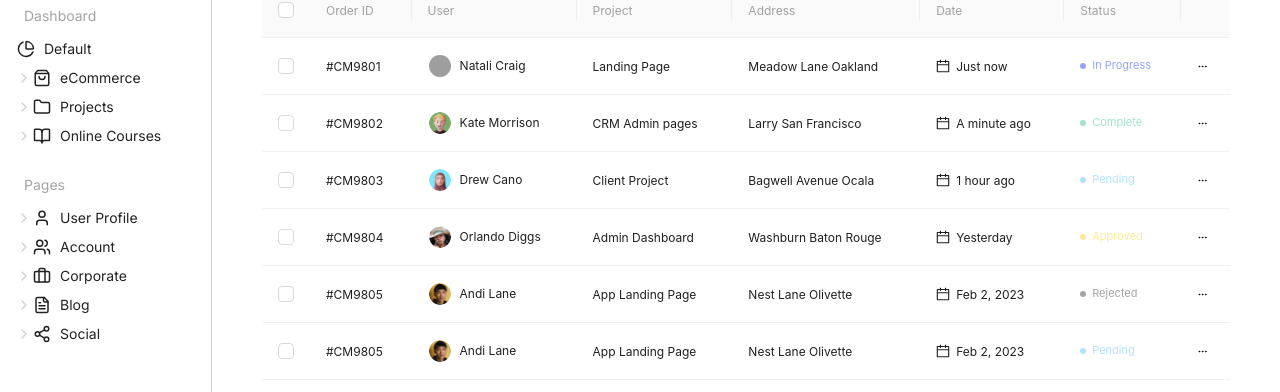
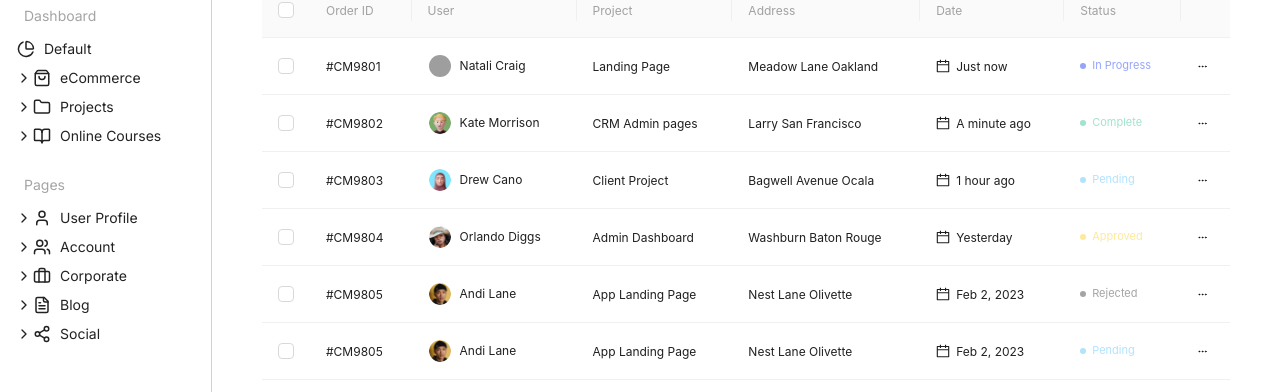
Before and after one commit to RahulRawatji/UIJP, a React (Vite) app: page /orders in a window 1280 px wide. Both pictures are taken after a click on the button 29 px from the left and 21 px from the top of the page. Shown: the part 205-597 px from the top of the page. Built offline with nearby package versions, Linux system fonts and the light colour scheme; grey boxes are pictures that could not be loaded.

Commit message:
chev btn theme fic

```diff
--- a/src/components/Layout/LeftSideBar/SidebarItem/SidebarItem.jsx
+++ b/src/components/Layout/LeftSideBar/SidebarItem/SidebarItem.jsx
@@ -17,7 +17,7 @@ const SidebarItem = ({ icon: Icon, label, children, disabled=false }) => {
                 className="sidebar_item_btn"
             >
                 <span className="sidebar_item_chevron">
-                    {children ? (open ? <ChevronDown color='rgba(28, 28, 28, 0.2)' size={16} /> : <ChevronRight  color='rgba(28, 28, 28, 0.2)' size={16} />) : null}
+                    {children ? (open ? <ChevronDown size={16} /> : <ChevronRight size={16} />) : null}
                 </span>
                 <span className="sidebar_item_icon">
                     <Icon size={18} />
--- a/src/components/Layout/LeftSideBar/SidebarItem/sidebarItem.css
+++ b/src/components/Layout/LeftSideBar/SidebarItem/sidebarItem.css
@@ -33,6 +33,10 @@
   margin-left: auto;
 }
 
+.sidebar_item_chevron *{
+  color: var(--color);
+}
+
 .sidebar_item_children {
   margin-left: 24px;
   margin-top: 4px;
```
